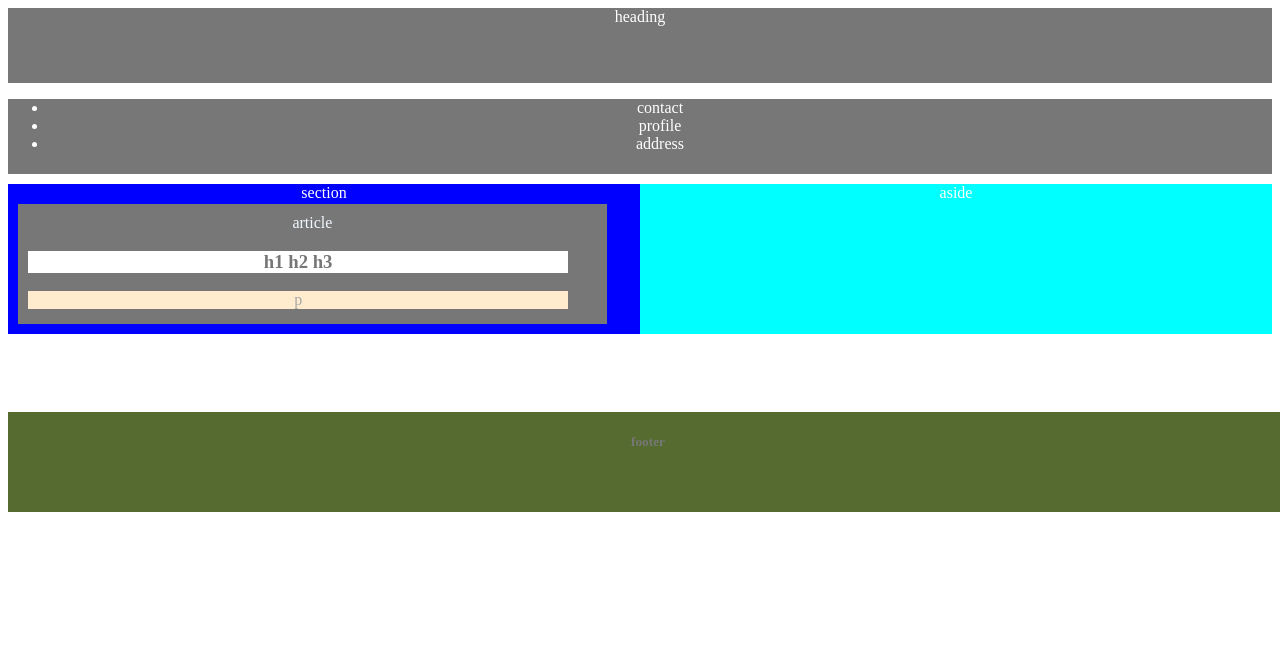
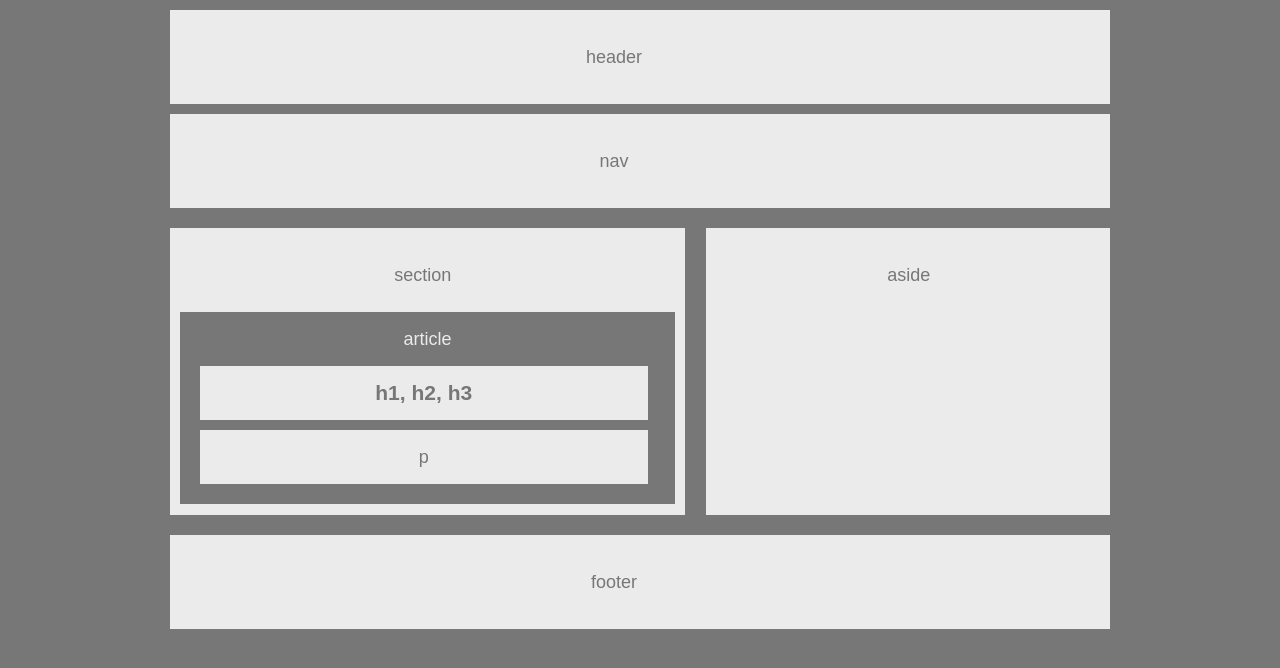
Before and after one commit to Johnz9822/HW-Wireframe, a plain HTML site: page index.html in a window 1280 px wide. Drawn offline with Linux system fonts and the light colour scheme.

Commit message:
updated HW

```diff
--- a/index.html
+++ b/index.html
@@ -1,36 +1,45 @@
-<!DOCTYPE html>
-<html lang="en">
+<!doctype html>
+<html lang="en-us">
+
 <head>
   <meta charset="UTF-8">
-    <meta name="viewport" content="width=device-width, initial-scale=1.0">
-    <meta http-equiv="X-UA-Compatible" content="ie=edge">
-    <title>Document</title>
-    <link rel="stylesheet" href="style.css">
+  <title>HomeWork Unit 1</title>
+  <link rel="stylesheet" type="text/css" href="style.css">
 </head>
+
 <body>
+
   <header>
-        heading
+    <p>header</p>
   </header>
+
   <nav>
-        <ul>
-            <li>contact</li>
-            <li> profile </li>
-            <li>address</li>
-        </ul>
+    <p>nav</p>
   </nav>
+
   <section>
-        section
+    <heading>
+      <p>section</p>
+    </heading>
     <article>
-            article
-            <h1>h1 h2 h3</h1>
+      <heading>article</heading>
+      <h1>h1, h2, h3</h1>
       <p>p</p>
     </article>
   </section>
+
   <aside>
-        aside
+    <heading>
+      <p>aside</p>
+    </heading>
   </aside>
+
+  <div class="clear"></div>
+
   <footer>
-        <h5>footer</h5>
+    <p>footer</p>
   </footer>
+
 </body>
+
 </html>
--- a/style.css
+++ b/style.css
@@ -1,61 +1,57 @@
-header, nav {
-    width: 100%;
-    height: 75px;
-    background-color: #777;
-    color: #fff;
+body {
+    width: 960px;
+    margin: auto;
+    font-family: Arial, "Helvetica Neue", Helvetica, sans-serif;
+    font-size: 18px;
+    line-height: 34px;
+    color: #777777;
+    background: #777777;
+  }
+
+  header,
+  nav,
+  section,
+  aside,
+  footer {
+    display: block;
+    padding: 10px;
+    margin: 10px;
     text-align: center;
-}
-nav {
-    margin: 10px 0;
-}
-section {
+    background: #ebebeb;
+  }
+
+  section {
+    display: block;
     float: left;
-    width: 50%;
-    height: 150px;
-    background-color: blue;
-    color: #fff;
+    width: 495px;
+    height: 267px;
+    overflow: hidden;
+  }
+
+  aside {
+    display: block;
+    float: right;
+    width: 40%;
+    height: 267px;
+    overflow: hidden;
+  }
+
+  article {
+    padding: 10px;
+    color: #ebebeb;
+    background: #777777;
+  }
+
+  .clear {
+    clear: both;
+  }
+
+  h1,
+  p {
+    width: 90%;
+    padding: 10px;
+    margin: 10px;
+    color: #777777;
     text-align: center;
-    position: relative;
-}
-aside{
-    width: 50%;
-    height: 150px;
-    background-color: aqua;
-    color: #fff;
-    text-align: center;
-    float: left;
-}
-article{
-    background-color: #777;
-    text-align: center;
-    color: aliceblue;
-    position: absolute;
-    bottom: 0;
-    width: 90%;
-    height: 100px;
-    padding: 10px 10px;
-    left: 10px;
-    margin-bottom: 10px;
-}
-h1{
-    width: 95%;
-    background-color: #fff;
-    color: #777;
-    text-align: center;
-}
-p{
-width: 95%;
-background-color: blanchedalmond;
-color: darkgrey;
-text-align: center;
-
-}
-footer{
-    width: 100%;
-    height: 100px;
-    position: absolute;
-    background-color: darkolivegreen;
-    color: #777;
-    text-align: center;
-    bottom: 36%;
-}
+    background: #ebebeb;
+  }
```
Lines whose indentation alone changed are shown as unchanged.
